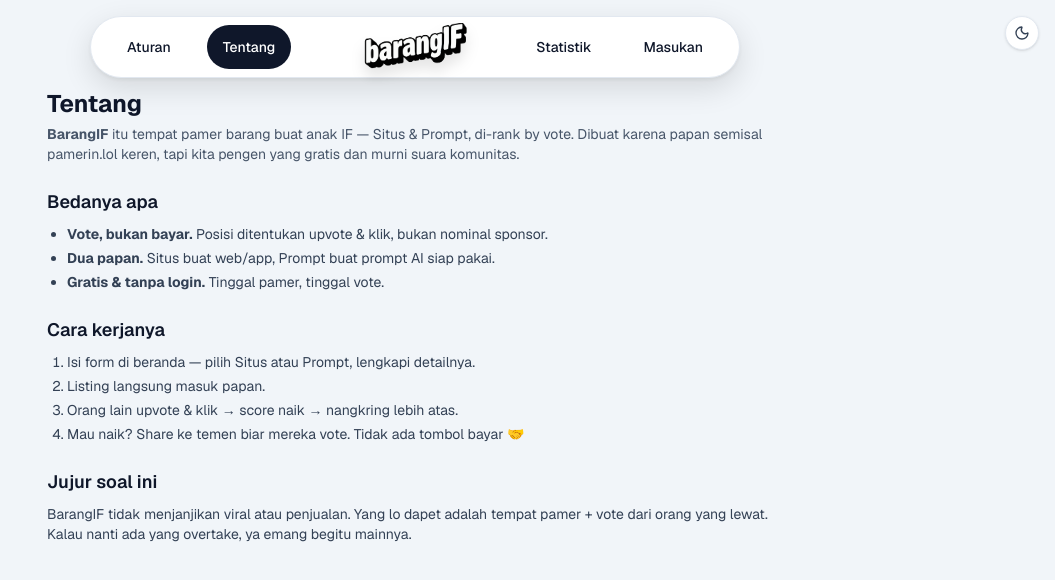
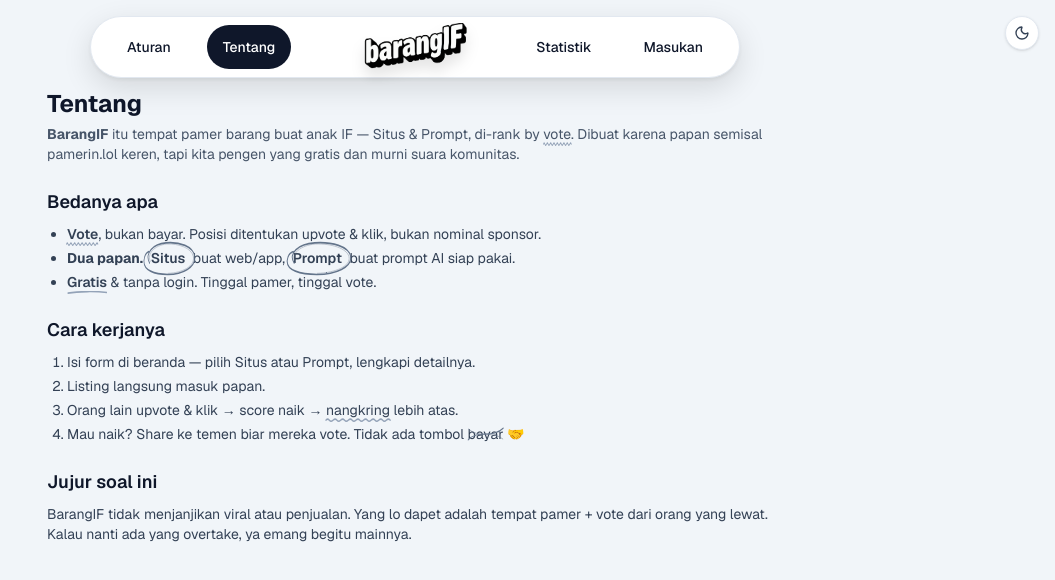
Before and after one commit to harikahono/barangIF, a Next.js app: page /tentang in a window 1280 px wide. Shown: the top 580 px of the page, without its empty margins (225-1280 px from the left). Built offline with nearby package versions, Linux system fonts and the light colour scheme.

Commit message:
feat: annotate key terms on /tentang

```diff
--- a/app/tentang/page.tsx
+++ b/app/tentang/page.tsx
@@ -1,10 +1,12 @@
+import { AnnotatedText } from "../components/ui/AnnotatedText";
+
 export default function TentangPage() {
   return (
     <main className="mx-auto max-w-3xl px-4 py-8">
       <h1 className="text-2xl font-bold">Tentang</h1>
       <p className="mb-6 mt-1 text-sm text-neutral-600">
         <strong>BarangIF</strong> itu tempat pamer barang buat anak IF — Situs &amp; Prompt, di-rank
-        by vote. Dibuat karena papan semisal pamerin.lol keren, tapi kita pengen yang gratis dan
+        by <AnnotatedText variant="wavy">vote</AnnotatedText>. Dibuat karena papan semisal pamerin.lol keren, tapi kita pengen yang gratis dan
         murni suara komunitas.
       </p>
 
@@ -12,14 +14,14 @@
         <h2 className="mb-2 text-lg font-semibold">Bedanya apa</h2>
         <ul className="list-disc space-y-1 pl-5 text-sm text-neutral-700">
           <li>
-            <strong>Vote, bukan bayar.</strong> Posisi ditentukan upvote &amp; klik, bukan nominal
+            <AnnotatedText variant="wavy" className="font-semibold">Vote</AnnotatedText>, bukan bayar. Posisi ditentukan upvote &amp; klik, bukan nominal
             sponsor.
           </li>
           <li>
-            <strong>Dua papan.</strong> Situs buat web/app, Prompt buat prompt AI siap pakai.
+            <strong>Dua papan.</strong> <AnnotatedText variant="circle" className="font-semibold">Situs</AnnotatedText> buat web/app, <AnnotatedText variant="circle" className="font-semibold">Prompt</AnnotatedText> buat prompt AI siap pakai.
           </li>
           <li>
-            <strong>Gratis &amp; tanpa login.</strong> Tinggal pamer, tinggal vote.
+            <AnnotatedText variant="underline" className="font-semibold">Gratis</AnnotatedText> &amp; tanpa login. Tinggal pamer, tinggal vote.
           </li>
         </ul>
       </section>
@@ -29,9 +31,9 @@
         <ol className="list-decimal space-y-1 pl-5 text-sm text-neutral-700">
           <li>Isi form di beranda — pilih Situs atau Prompt, lengkapi detailnya.</li>
           <li>Listing langsung masuk papan.</li>
-          <li>Orang lain upvote &amp; klik → score naik → nangkring lebih atas.</li>
+            <li>Orang lain upvote &amp; klik → score naik → <AnnotatedText variant="wavy">nangkring</AnnotatedText> lebih atas.</li>
           <li>
-            Mau naik? Share ke temen biar mereka vote. Tidak ada tombol bayar 🤝
+            Mau naik? Share ke temen biar mereka vote. Tidak ada tombol <AnnotatedText variant="crossOut">bayar</AnnotatedText> 🤝
           </li>
         </ol>
       </section>
```
Also changed, not shown: agents/changelog.md.
